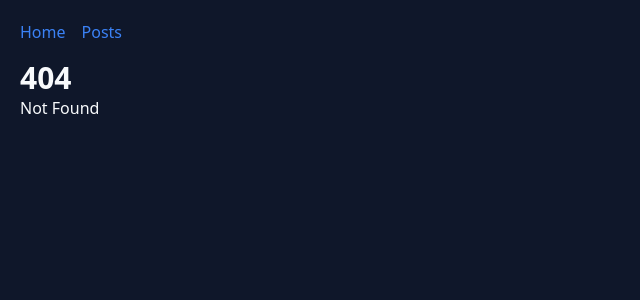
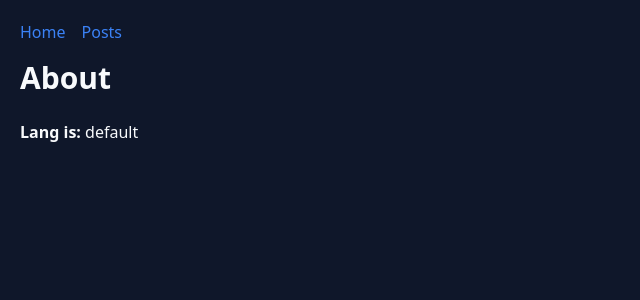
Before and after one commit to RenatoLomba/sveltkit-example-joyofcode, a SvelteKit app: page /about in a window 1280 px wide. Before the commit this address had no page. Shown: the top 300 px of the page, without its empty margins (0-640 px from the left). Built offline with nearby package versions, Linux system fonts and the light colour scheme.

Commit message:
optional parameters

```diff
--- /dev/null
+++ b/src/routes/[[lang]]/about/+page.svelte
@@ -0,0 +1,6 @@
+<script lang="ts">
+	import { page } from '$app/stores';
+</script>
+
+<h1>About</h1>
+<p class="mt-6"><strong>Lang is: </strong>{$page.params.lang || 'default'}</p>
```
